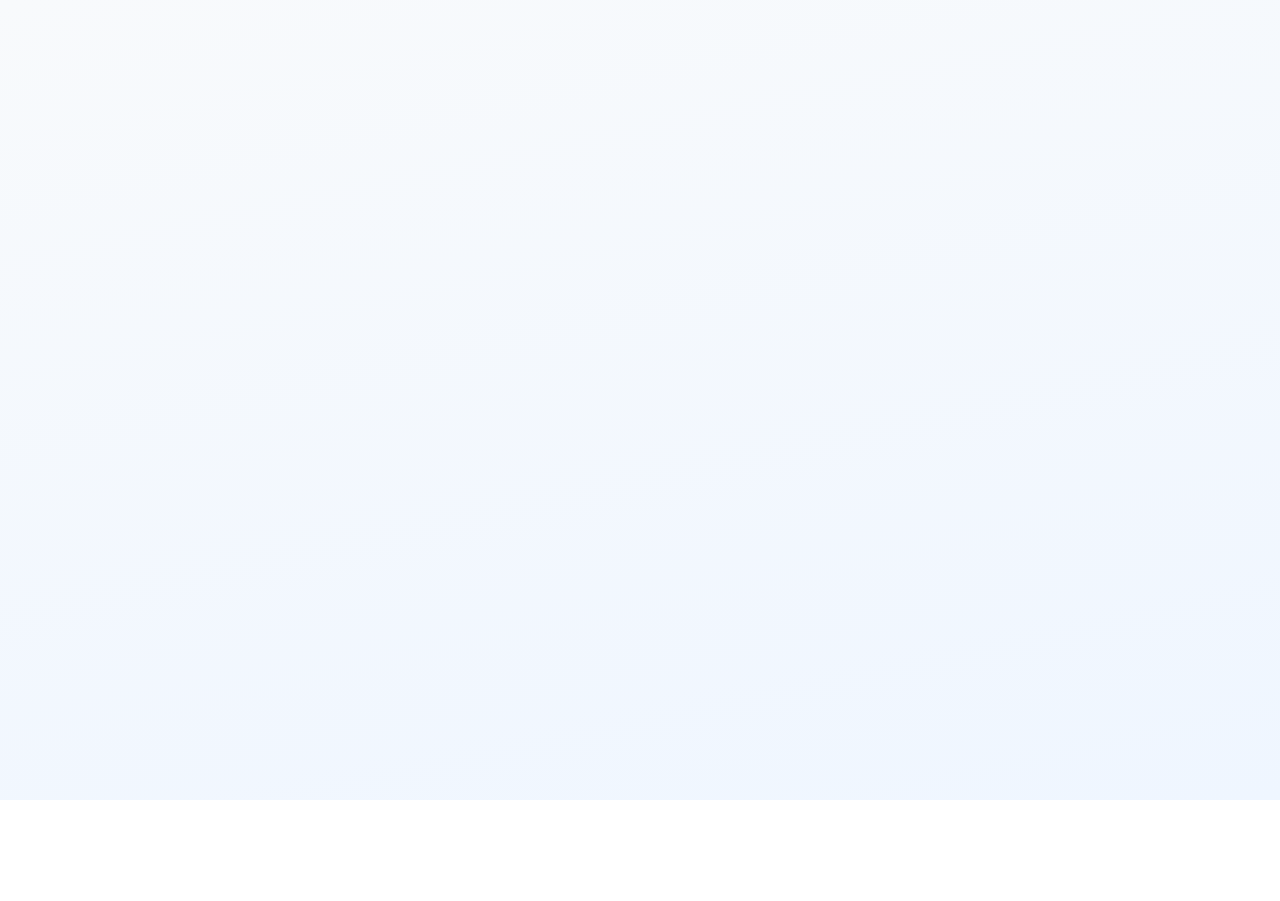
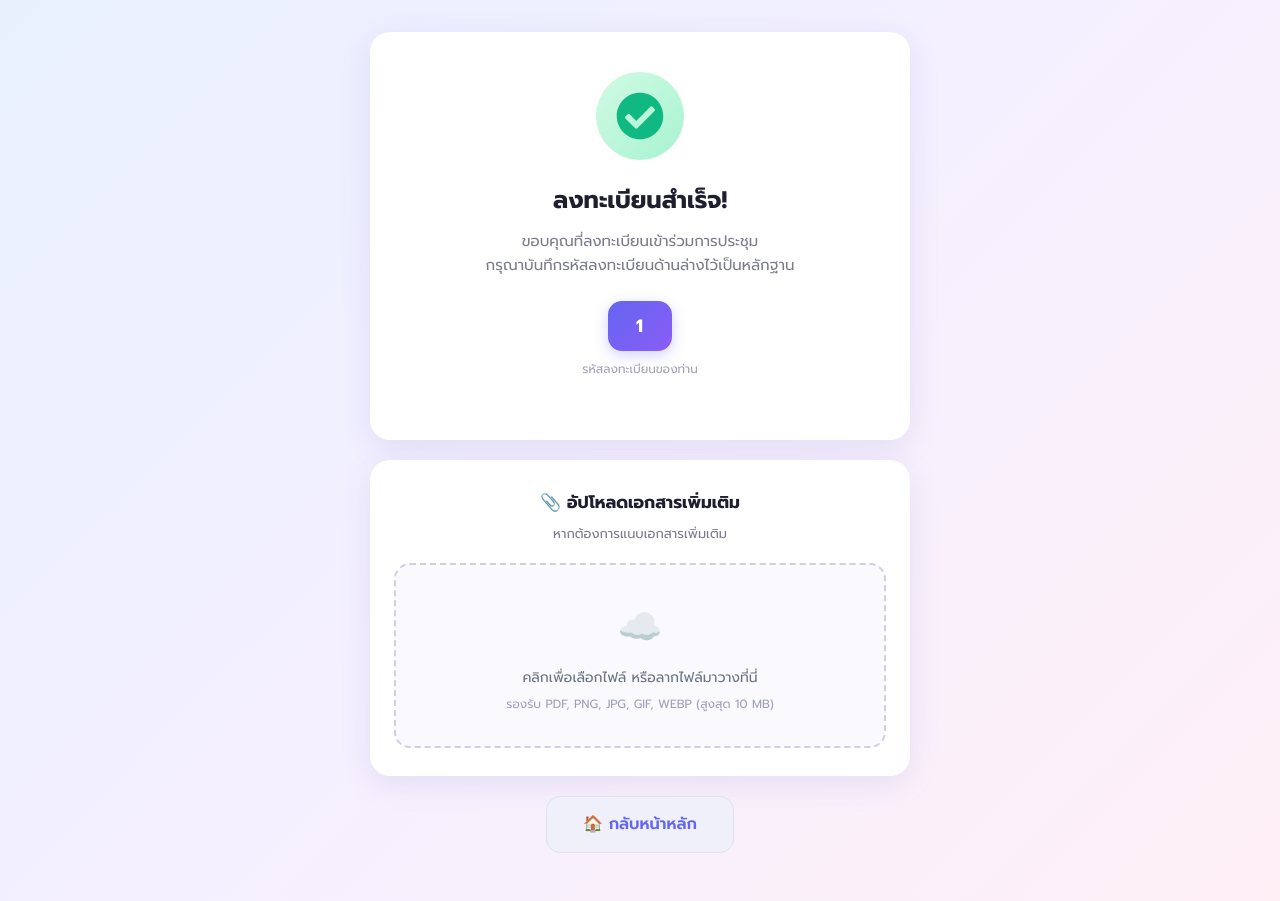
Before and after one commit to expap9/meeting-app, a React (Vite) app: page /upload/1 in a window 1280 px wide. Before the commit this address had no page. Before the commit the page ends 800 px from the top, so only its background shows below. Built offline with nearby package versions, Linux system fonts and the light colour scheme.

Commit message:
Add special request field, update Excel, and add upload later route

```diff
--- a/src/App.jsx
+++ b/src/App.jsx
@@ -15,6 +15,7 @@ function App() {
         <Route path="/" element={<Home />} />
         <Route path="/register/:id" element={<Register />} />
         <Route path="/thank-you" element={<ThankYou />} />
+        <Route path="/upload/:regId" element={<ThankYou />} />
         <Route path="/admin-login" element={<AdminAuth />} />
         <Route path="/admin" element={<AdminDashboard />} />
         <Route path="/admin/create" element={<AdminMeetingForm />} />
--- a/src/pages/AdminRegistrants.jsx
+++ b/src/pages/AdminRegistrants.jsx
@@ -60,6 +60,7 @@ export default function AdminRegistrants() {
       'สถานะเช็คอิน': isCheckedIn(r.checkInStatus) ? 'เช็คอินแล้ว' : 'รอดำเนินการ',
       'เวลาเช็คอิน': r.checkInTime ? new Date(r.checkInTime).toLocaleString('th-TH') : '-',
       'จุดเช็คอิน': r.checkInLocation || '-',
+      'ต้องการความช่วยเหลือ': r.specialRequest || r.col15 || '-',
       'เอกสารแนบ': r.uploadedFileUrl || '-'
     }));
 
@@ -68,7 +69,7 @@ export default function AdminRegistrants() {
     XLSX.utils.book_append_sheet(workbook, worksheet, 'Registrants');
 
     const wscols = [
-      {wch: 8}, {wch: 15}, {wch: 25}, {wch: 15}, {wch: 20}, {wch: 20}, {wch: 15}, {wch: 20}, {wch: 15}, {wch: 30}
+      {wch: 8}, {wch: 15}, {wch: 25}, {wch: 15}, {wch: 20}, {wch: 20}, {wch: 15}, {wch: 20}, {wch: 15}, {wch: 25}, {wch: 30}
     ];
     worksheet['!cols'] = wscols;
 
--- a/src/pages/Register.jsx
+++ b/src/pages/Register.jsx
@@ -37,6 +37,7 @@ export default function Register() {
     phone: '',
     organization: '',
     position: '',
+    specialRequest: '',
   });
   const [pdpaConsent, setPdpaConsent] = useState(false);
   const [errors, setErrors] = useState({});
@@ -122,6 +123,7 @@ export default function Register() {
         phone: form.phone.trim(),
         organization: form.organization.trim(),
         position: form.position.trim(),
+        specialRequest: form.specialRequest.trim(),
         pdpaConsent: true,
       };
       const res = await api.post('register', payload);
@@ -567,6 +569,21 @@ export default function Register() {
           {errors[f.key] && <div style={styles.errorText}>{errors[f.key]}</div>}
         </div>
       ))}
+      <div style={styles.fieldGroup}>
+        <label style={styles.label}>ต้องการความช่วยเหลืออะไรไหม (Optional)</label>
+        <textarea
+          value={form.specialRequest}
+          onChange={handleChange('specialRequest')}
+          placeholder="เช่น ต้องการวีลแชร์, อาหารมังสวิรัติ ฯลฯ"
+          rows={3}
+          style={{ ...styles.input(false), resize: 'vertical' }}
+          onFocus={(e) => Object.assign(e.target.style, styles.inputFocus)}
+          onBlur={(e) => {
+            e.target.style.borderColor = '#e0e0ee';
+            e.target.style.boxShadow = 'none';
+          }}
+        />
+      </div>
     </div>
   );
 
--- a/src/pages/ThankYou.jsx
+++ b/src/pages/ThankYou.jsx
@@ -1,11 +1,13 @@
 import { useState, useRef } from 'react';
-import { useLocation, Link } from 'react-router-dom';
+import { useLocation, Link, useParams } from 'react-router-dom';
 import { api } from '../api';
 import { FaCheckCircle } from 'react-icons/fa';
 
 export default function ThankYou() {
   const location = useLocation();
-  const { meeting, registrationId } = location.state || {};
+  const { regId: paramRegId } = useParams();
+  const { meeting, registrationId: stateRegId } = location.state || {};
+  const registrationId = stateRegId || paramRegId;
 
   const [file, setFile] = useState(null);
   const [uploading, setUploading] = useState(false);
@@ -351,7 +353,7 @@ export default function ThankYou() {
         <div style={s.uploadCard}>
           <h2 style={s.uploadTitle}>📎 อัปโหลดเอกสารเพิ่มเติม</h2>
           <p style={s.uploadSub}>
-            หากต้องการแนบเอกสาร เช่น สำเนาบัตรประจำตัว ใบรับรอง ฯลฯ
+            หากต้องการแนบเอกสารเพิ่มเติม
           </p>
 
           <div
```
